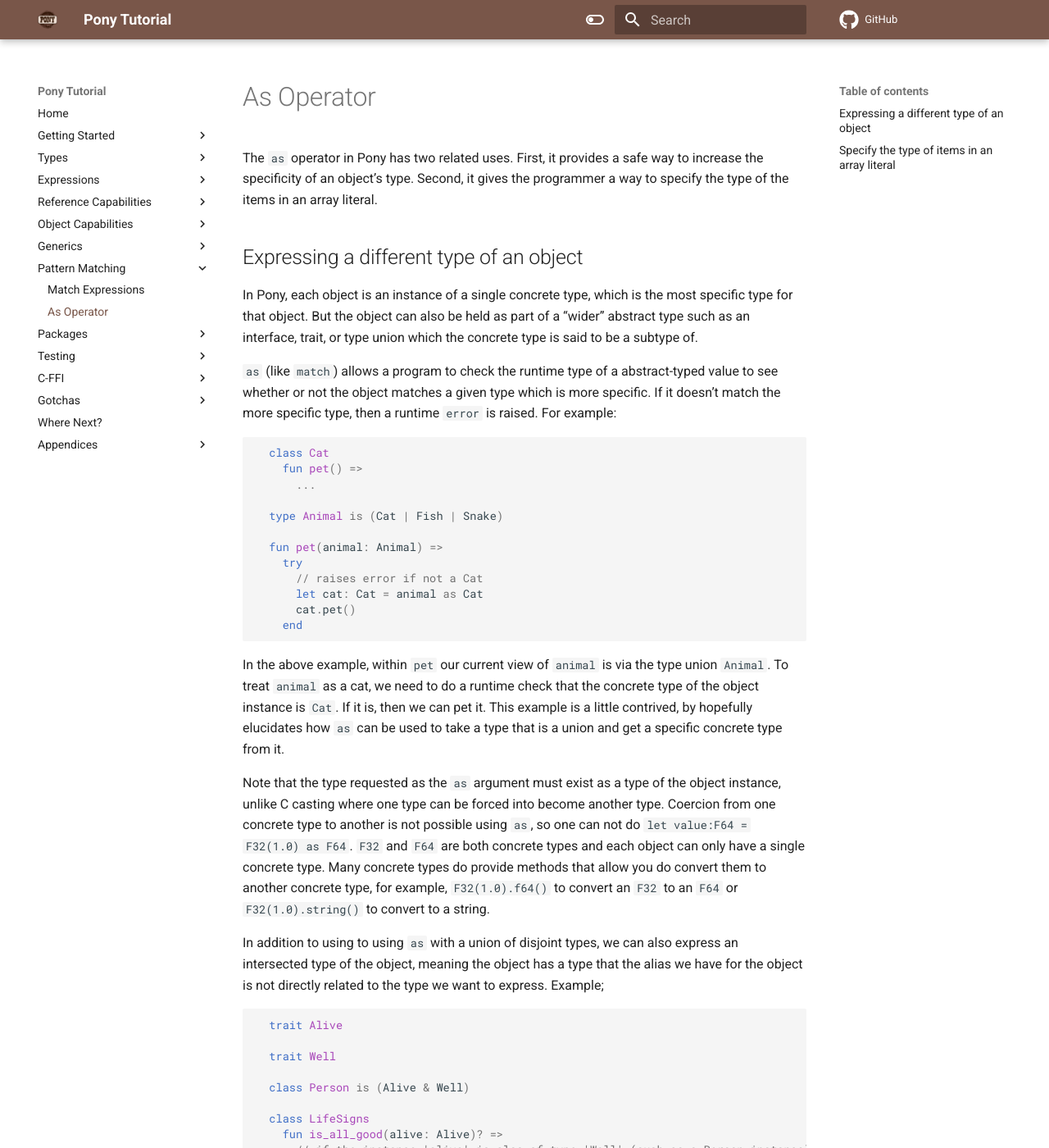
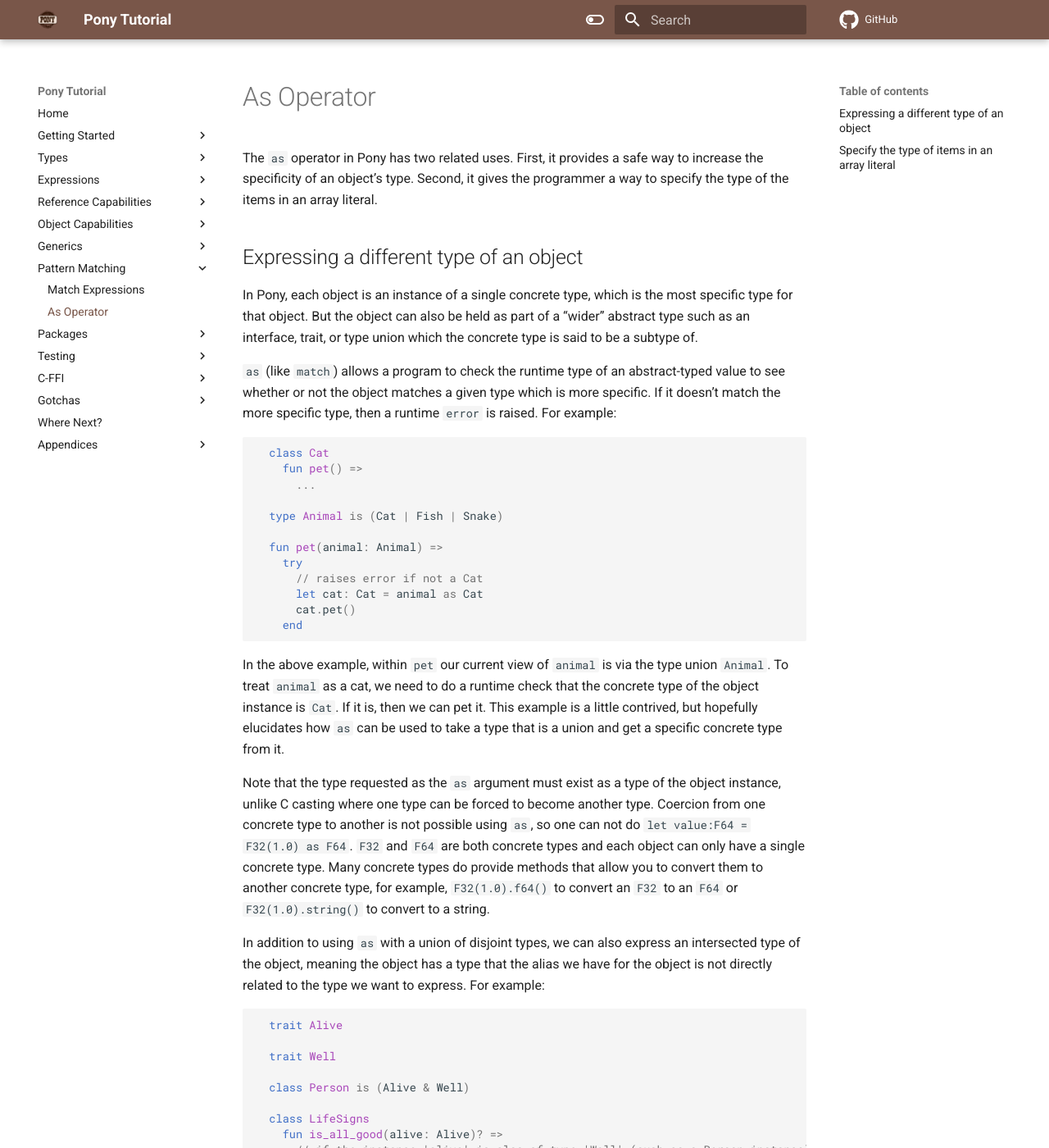
Before and after one commit to ponylang/pony-tutorial, an MkDocs documentation site: the page built from docs/pattern-matching/as.md, in a window 1280 px wide and 1400 px high. Shown: the whole window at 82% size. Built offline with MkDocs 1.6.1 and Material for MkDocs 9.7.7, drawn with Linux system fonts in a browser that asks for light colours; comment, search, counter and statistics services are not loaded.

Commit message:
Fix typos in `as` documentation

````diff
--- a/docs/pattern-matching/as.md
+++ b/docs/pattern-matching/as.md
@@ -6,7 +6,7 @@ The `as` operator in Pony has two related uses. First, it provides a safe way to
 
 In Pony, each object is an instance of a single concrete type, which is the most specific type for that object. But the object can also be held as part of a "wider" abstract type such as an interface, trait, or type union which the concrete type is said to be a subtype of.
 
-`as` (like `match`) allows a program to check the runtime type of a abstract-typed value to see whether or not the object matches a given type which is more specific. If it doesn't match the more specific type, then a runtime `error` is raised. For example:
+`as` (like `match`) allows a program to check the runtime type of an abstract-typed value to see whether or not the object matches a given type which is more specific. If it doesn't match the more specific type, then a runtime `error` is raised. For example:
 
 ```pony
   class Cat
@@ -23,11 +23,11 @@ In Pony, each object is an instance of a single concrete type, which is the most
     end
 ```
 
-In the above example, within `pet` our current view of `animal` is via the type union `Animal`. To treat `animal` as a cat, we need to do a runtime check that the concrete type of the object instance is `Cat`. If it is, then we can pet it. This example is a little contrived, by hopefully elucidates how `as` can be used to take a type that is a union and get a specific concrete type from it.
+In the above example, within `pet` our current view of `animal` is via the type union `Animal`. To treat `animal` as a cat, we need to do a runtime check that the concrete type of the object instance is `Cat`. If it is, then we can pet it. This example is a little contrived, but hopefully elucidates how `as` can be used to take a type that is a union and get a specific concrete type from it.
 
-Note that the type requested as the `as` argument must exist as a type of the object instance, unlike C casting where one type can be forced into become another type. Coercion from one concrete type to another is not possible using `as`, so one can not do `let value:F64 = F32(1.0) as F64`. `F32` and `F64` are both concrete types and each object can only have a single concrete type. Many concrete types do provide methods that allow you do convert them to another concrete type, for example, `F32(1.0).f64()` to convert an `F32` to an `F64` or `F32(1.0).string()` to convert to a string.
+Note that the type requested as the `as` argument must exist as a type of the object instance, unlike C casting where one type can be forced to become another type. Coercion from one concrete type to another is not possible using `as`, so one can not do `let value:F64 = F32(1.0) as F64`. `F32` and `F64` are both concrete types and each object can only have a single concrete type. Many concrete types do provide methods that allow you to convert them to another concrete type, for example, `F32(1.0).f64()` to convert an `F32` to an `F64` or `F32(1.0).string()` to convert to a string.
 
-In addition to using to using `as` with a union of disjoint types, we can also express an intersected type of the object, meaning the object has a type that the alias we have for the object is not directly related to the type we want to express. Example;
+In addition to using `as` with a union of disjoint types, we can also express an intersected type of the object, meaning the object has a type that the alias we have for the object is not directly related to the type we want to express. For example:
 
 ```pony
   trait Alive
````
